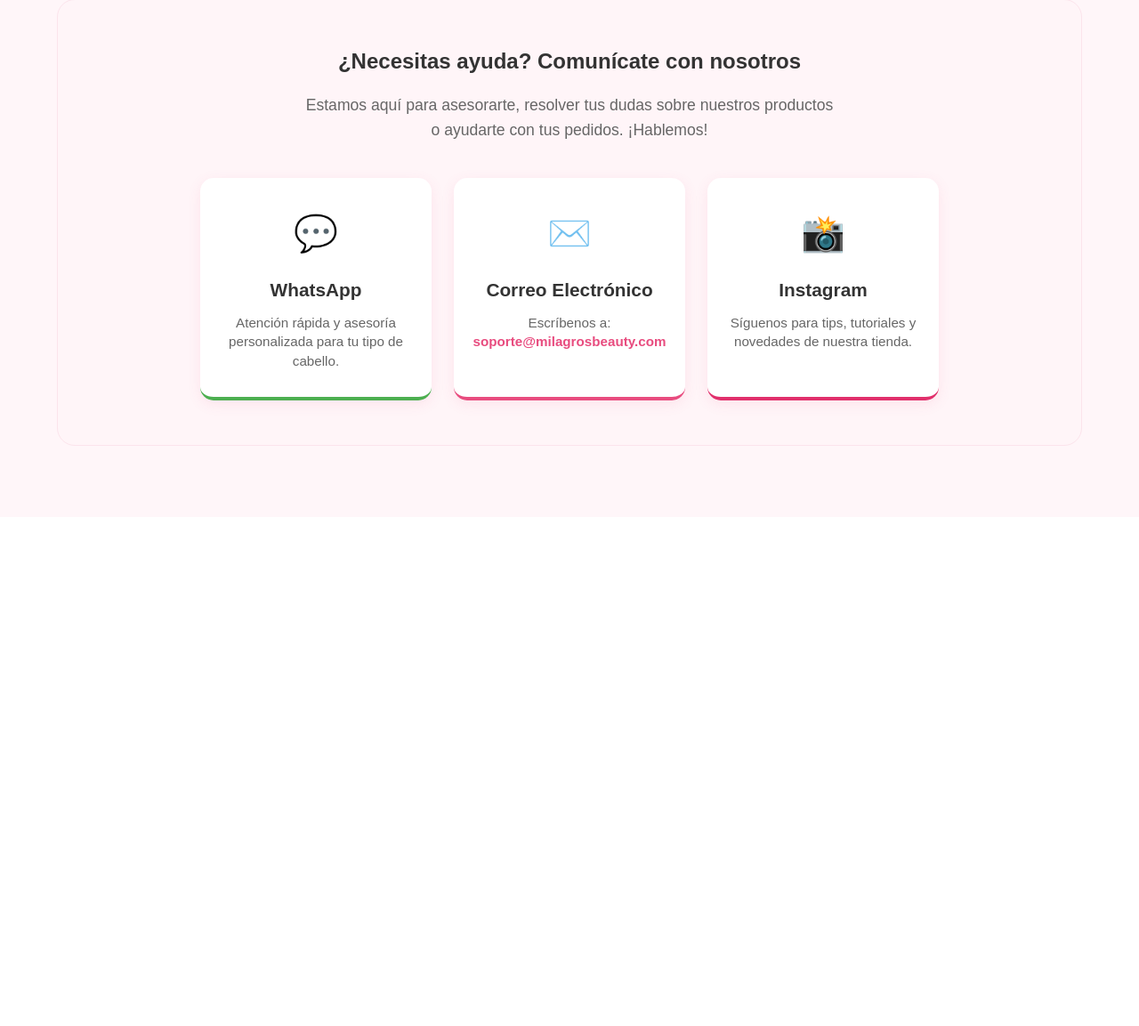
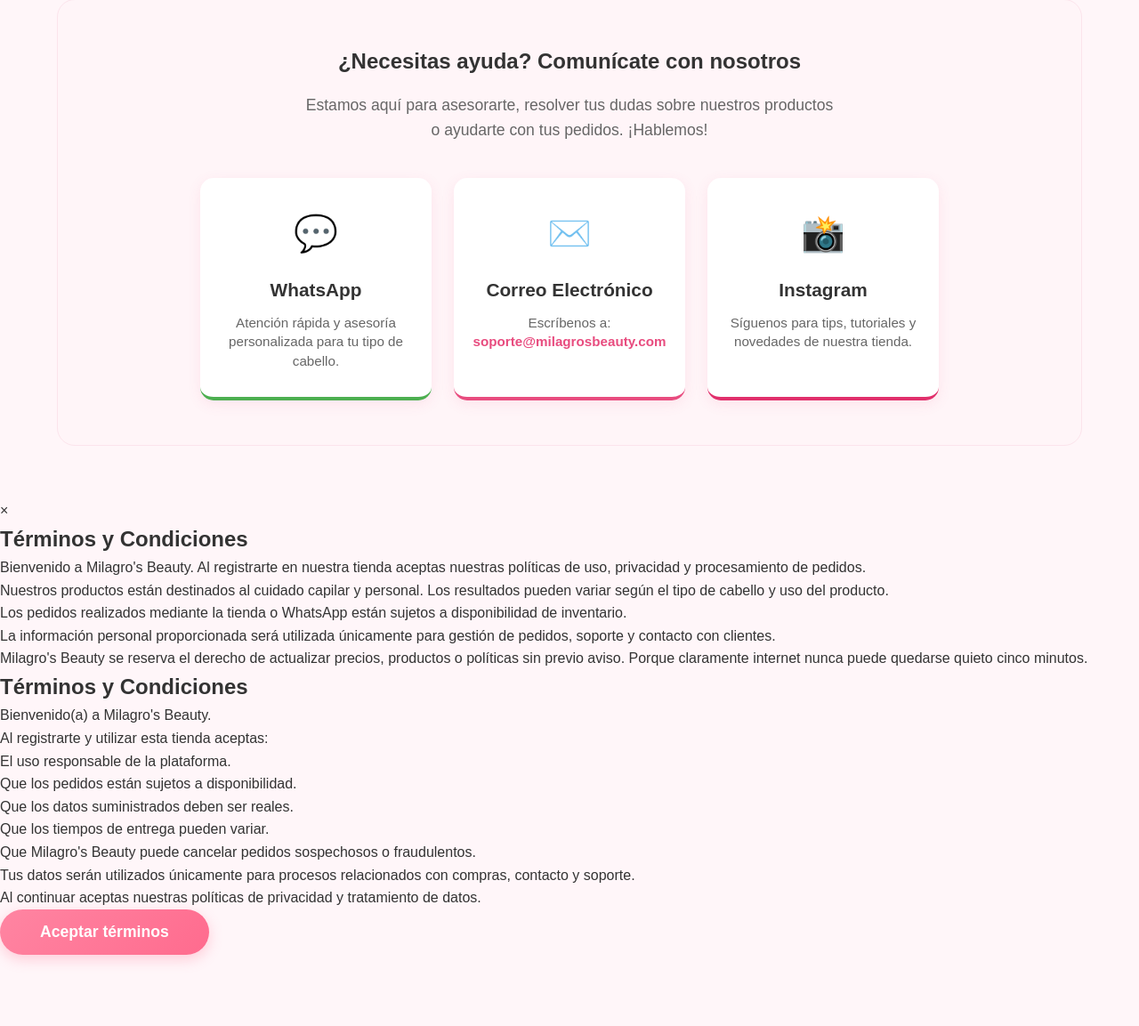
Before and after one commit to fabids3/Milagros_Beauty, a Flask app: page / in a window 1280 px wide. Shown: the part 3222-4375 px from the top of the page at 89% size. Before the commit the page ends 3723 px from the top, so only its background shows below. Run offline with Flask 3, Linux system fonts and the light colour scheme; data comes from the database, SQL or seed files in the repository.

Commit message:
Update index.html
se agrego "<div class="form-group terminos-group">
    <label class="checkbox-label">
        <input type="checkbox" id="acepta-terminos" required>
        Acepto los
        <a href="#" id="abrir-terminos">Términos y Condiciones</a>
    </label>
</div>" debajo de class from-group contraseña

```diff
--- a/backend/app/templates/index.html
+++ b/backend/app/templates/index.html
@@ -175,12 +175,103 @@
                 <div class="form-group"><label>Teléfono</label><input type="tel" id="register-telefono" required></div>
                 <div class="form-group"><label>Correo Electrónico</label><input type="email" id="register-email" required></div>
                 <div class="form-group"><label>Contraseña</label><input type="password" id="register-pass" required></div>
+                <div class="form-group terminos-group">
+    <label class="checkbox-label">
+        <input type="checkbox" id="acepta-terminos" required>
+        Acepto los
+        <a href="#" id="abrir-terminos">Términos y Condiciones</a>
+    </label>
+</div>
+                <div class="form-group" style="flex-direction: row; align-items: center; gap:10px;">
+    <input type="checkbox" id="check-terminos" style="width:auto;">
+
+    <label for="check-terminos">
+        Acepto los
+        <a href="#" id="abrir-terminos">
+            términos y condiciones
+        </a>
+    </label>
+</div>
                 <button type="submit" class="login-btn">Crear mi Cuenta</button>
             </form>
         </div>
     </section>
+<div id="modal-terminos" class="modal-terminos">
+    <div class="modal-terminos-contenido">
 
+        <span id="cerrar-terminos" class="cerrar-terminos">&times;</span>
+
+        <h2>Términos y Condiciones</h2>
+
+        <div class="texto-terminos">
+            <p>
+                Bienvenido a Milagro's Beauty. Al registrarte en nuestra tienda aceptas nuestras políticas de uso, privacidad y procesamiento de pedidos.
+            </p>
+
+            <p>
+                Nuestros productos están destinados al cuidado capilar y personal. Los resultados pueden variar según el tipo de cabello y uso del producto.
+            </p>
+
+            <p>
+                Los pedidos realizados mediante la tienda o WhatsApp están sujetos a disponibilidad de inventario.
+            </p>
+
+            <p>
+                La información personal proporcionada será utilizada únicamente para gestión de pedidos, soporte y contacto con clientes.
+            </p>
+
+            <p>
+                Milagro's Beauty se reserva el derecho de actualizar precios, productos o políticas sin previo aviso. Porque claramente internet nunca puede quedarse quieto cinco minutos.
+            </p>
+        </div>
+
+    </div>
+</div>
     <script src="{{ url_for('static', filename='_session_patch.js') }}"></script>
     <script src="{{ url_for('static', filename='script.js') }}"></script>
+    <!-- ===================================================== -->
+<!-- MODAL TÉRMINOS Y CONDICIONES -->
+<!-- ===================================================== -->
+
+<div id="modal-terminos" class="modal-terminos">
+    <div class="modal-terminos-contenido">
+
+        <button id="cerrar-terminos" class="close-btn">&times;</button>
+
+        <h2>Términos y Condiciones</h2>
+
+        <div class="terminos-scroll">
+            <p>
+                Bienvenido(a) a Milagro's Beauty.
+            </p>
+
+            <p>
+                Al registrarte y utilizar esta tienda aceptas:
+            </p>
+
+            <ul>
+                <li>El uso responsable de la plataforma.</li>
+                <li>Que los pedidos están sujetos a disponibilidad.</li>
+                <li>Que los datos suministrados deben ser reales.</li>
+                <li>Que los tiempos de entrega pueden variar.</li>
+                <li>Que Milagro's Beauty puede cancelar pedidos sospechosos o fraudulentos.</li>
+            </ul>
+
+            <p>
+                Tus datos serán utilizados únicamente para procesos relacionados con compras,
+                contacto y soporte.
+            </p>
+
+            <p>
+                Al continuar aceptas nuestras políticas de privacidad y tratamiento de datos.
+            </p>
+        </div>
+
+        <button id="aceptar-terminos" class="btn-finalizar-accion">
+            Aceptar términos
+        </button>
+
+    </div>
+</div>
 </body>
 </html>
```
